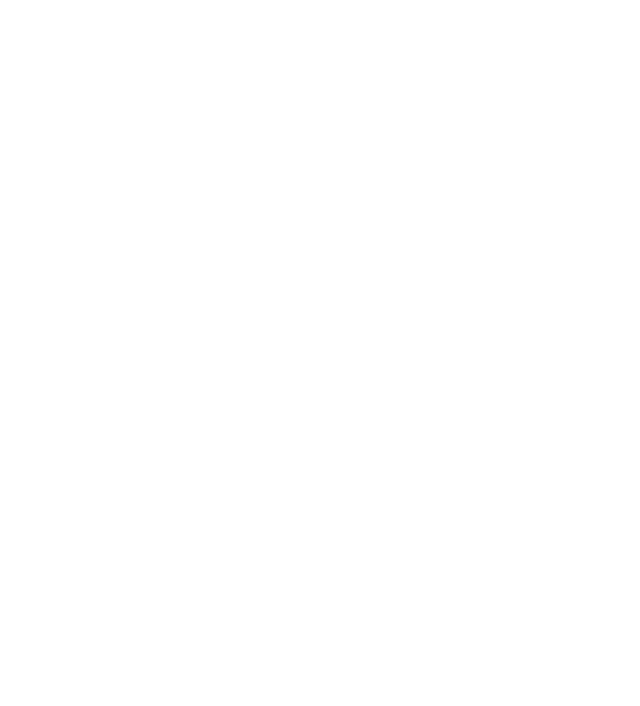
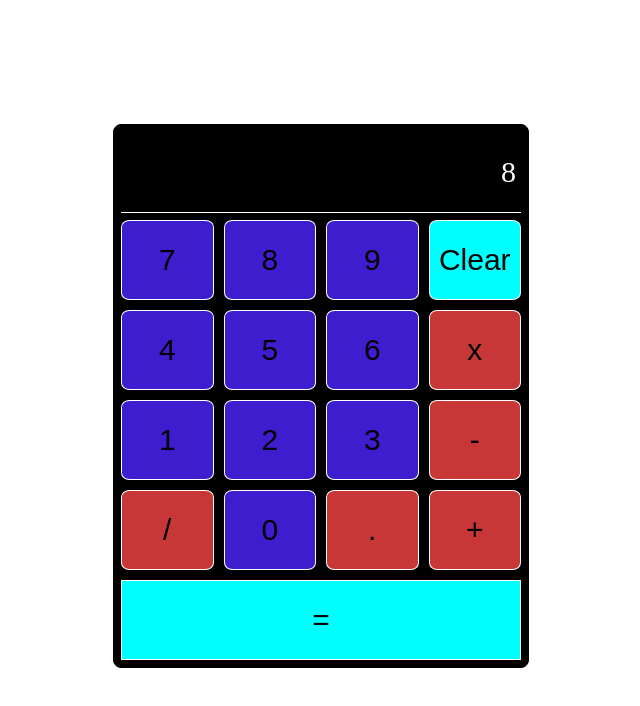
Before and after one commit to ReN-FL/calculator, a plain HTML site: page index.html in a window 1280 px wide. Shown: the whole page, without its empty margins (319-959 px from the left). Drawn offline with Linux system fonts and the light colour scheme.

Commit message:
Add Calculator UI

```diff
--- a/index.html
+++ b/index.html
@@ -7,6 +7,30 @@
     <link rel="stylesheet" href="styles.css" />
   </head>
   <body>
+    <div id="container">
+      <div id="display-container">
+        <div id="result-display">8</div>
+      </div>
+      <div id="controls-container">
+        <button class="button" value="">7</button>
+        <button class="button" value="">8</button>
+        <button class="button" value="">9</button>
+        <button id="clear" class="button special" value="clear">Clear</button>
+        <button class="button" value="">4</button>
+        <button class="button" value="">5</button>
+        <button class="button" value="">6</button>
+        <button class="button operand" value="x">x</button>
+        <button class="button" value="">1</button>
+        <button class="button" value="">2</button>
+        <button class="button" value="">3</button>
+        <button class="button operand" value="-">-</button>
+        <button class="button operand" value="/">/</button>
+        <button class="button" value="0">0</button>
+        <button class="button operand" value=".">.</button>
+        <button class="button operand" value="+">+</button>
+        <button id="operatebutton" class="button special" value="=">=</button>
+      </div>
+    </div>
     <script src="script.js"></script>
   </body>
 </html>
--- a/styles.css
+++ b/styles.css
@@ -0,0 +1,57 @@
+body {
+  display: flex;
+  justify-content: center;
+  align-items: center;
+  height: 97vh;
+}
+#container {
+  width: 25rem;
+  height: 33rem;
+  border: 1px solid black;
+  padding: 7px;
+  background-color: rgb(0, 0, 0);
+  border-radius: 8px;
+}
+#display-container {
+  border-bottom: 1px solid white;
+  height: 5rem;
+  color: white;
+  text-align: center;
+  display: flex;
+  align-items: center;
+  justify-content: flex-end;
+}
+#result-display {
+  padding: 5px;
+  font-size: 30px;
+}
+#controls-container {
+  padding-top: 7px;
+  background-color: black;
+  display: flex;
+  align-items: flex-end;
+  flex-flow: row wrap;
+  gap: 10px;
+}
+.button:hover {
+  border-color: red;
+}
+.button {
+  border: 1px solid white;
+  background-color: rgb(62, 29, 206);
+  border-radius: 9%;
+  height: 5rem;
+  width: 5rem;
+  flex: 1 0 auto;
+  text-align: center;
+  font-size: 30px;
+}
+.operand {
+  background-color: rgb(199, 55, 55);
+}
+.special {
+  background-color: aqua;
+}
+#operatebutton {
+  border-radius: 0%;
+}
```
